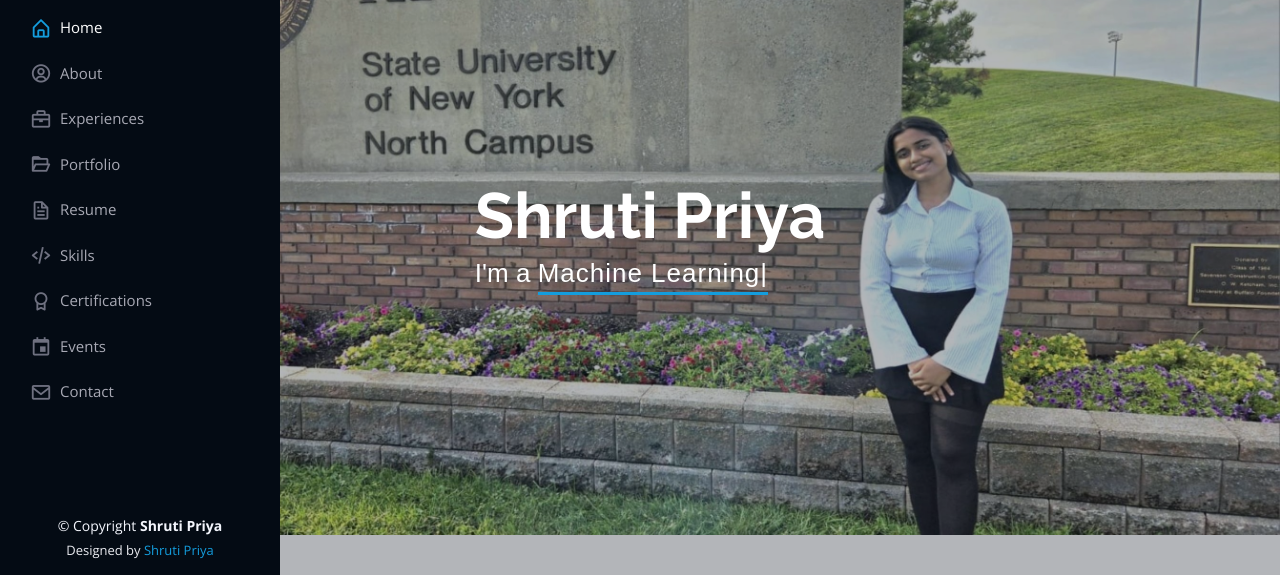
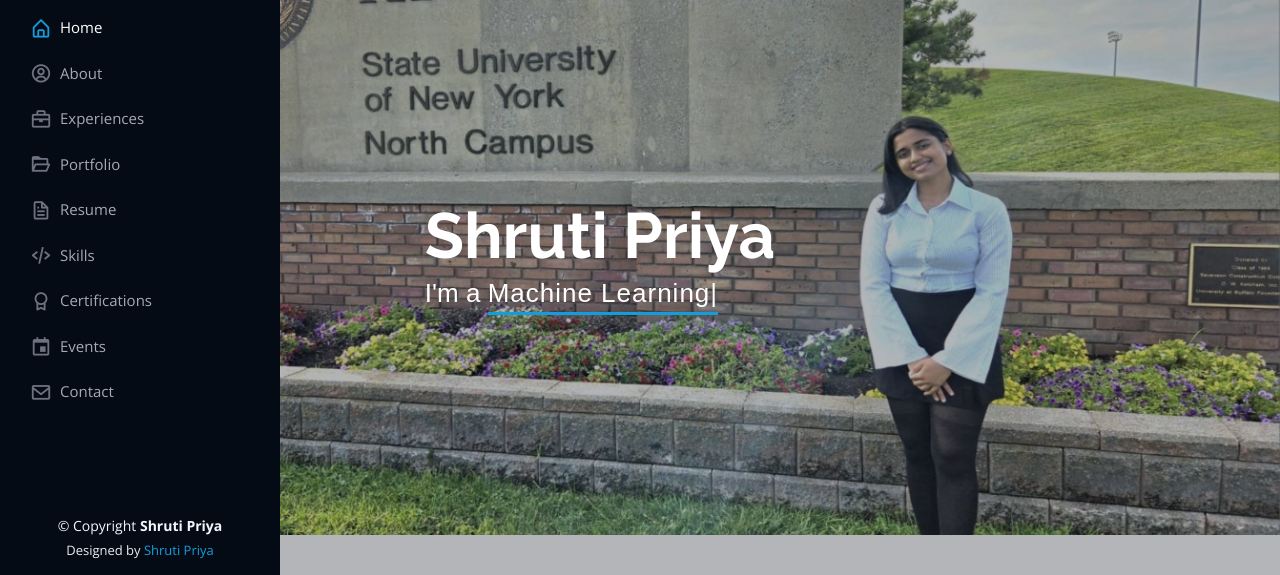
Before and after one commit to shruti23-ui/Personal-Portfolio, a plain HTML site: page index.html in a window 1280 px wide. Shown: the part 225-800 px from the top of the page. Drawn offline with nearby package versions, Linux system fonts and the light colour scheme.

Commit message:
Adjust hero-container styles in index.html

```diff
--- a/index.html
+++ b/index.html
@@ -75,7 +75,7 @@
          width: 100%;">
 
   <div class="hero-container" data-aos="fade-in"
-       style="padding-left: 20px; padding-top: 180px;">
+       style="padding-left: 0px; padding-top: 220px; margin-left: -80px;">
 
     <h1>Shruti Priya</h1>
 
```
